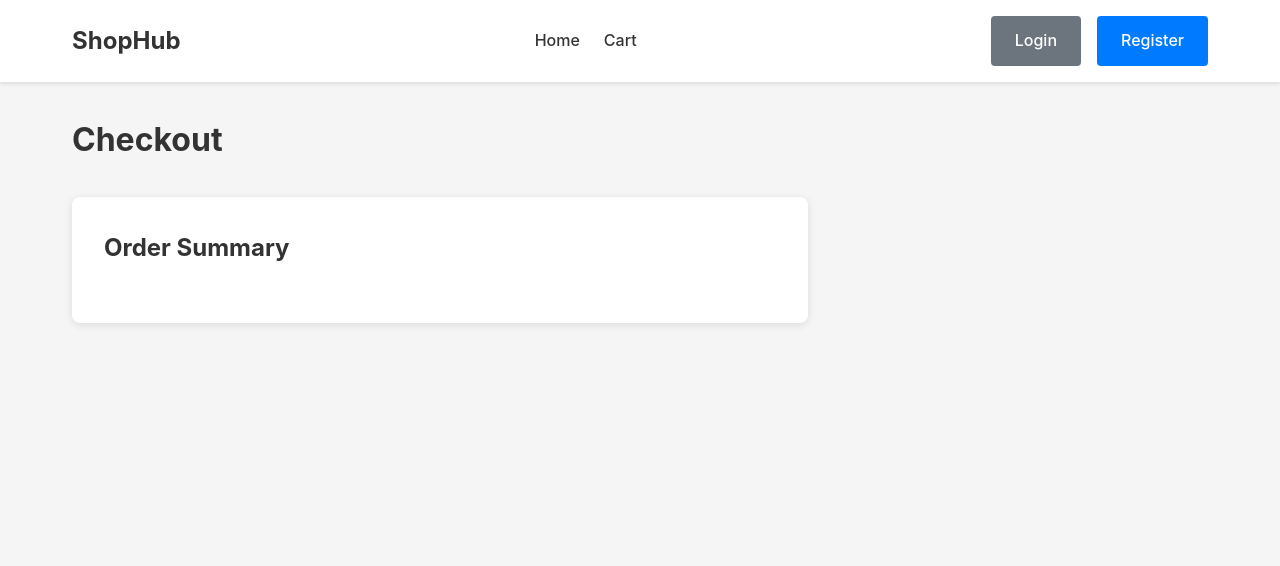
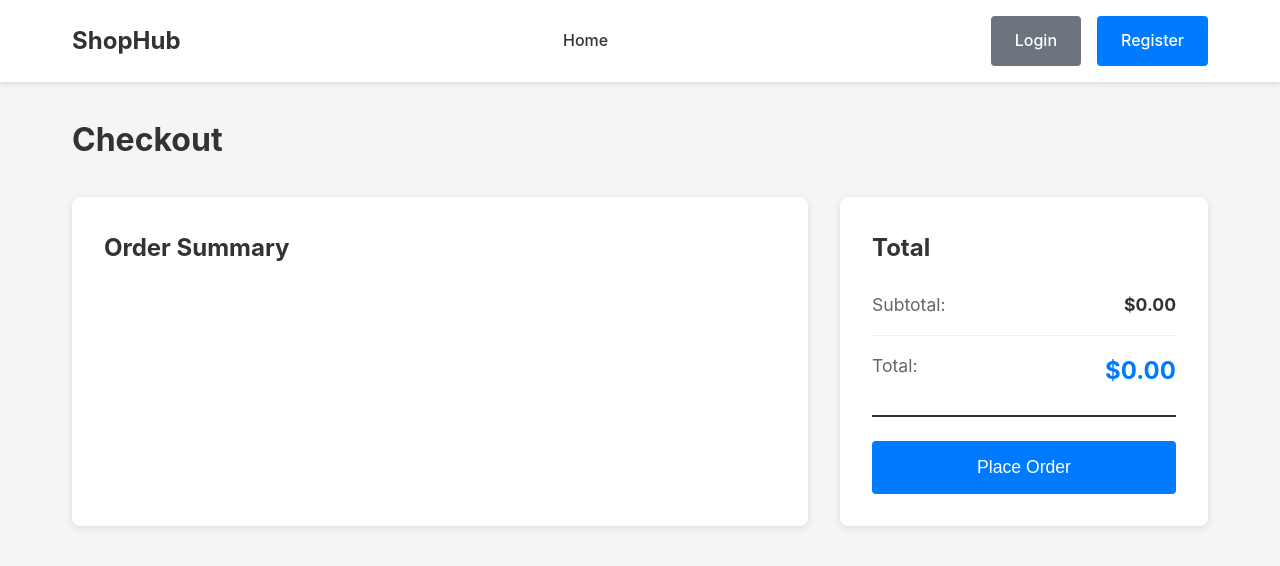
Before and after one commit to giovannikuntadi/ecommerce-react-js, a React (Vite) app: page /cart in a window 1280 px wide. Shown: the top 566 px of the page. Built offline with nearby package versions, Linux system fonts and the light colour scheme.

Commit message:
feat: add checkout/purchase feature

```diff
--- a/src/components/Navbar.jsx
+++ b/src/components/Navbar.jsx
@@ -15,9 +15,12 @@
           <Link to="/" className="navbar-link">
             Home
           </Link>
-          <Link to="/cart" className="navbar-link">
-            Cart
-          </Link>
+
+          {user && (
+            <Link to="/cart" className="navbar-link">
+              Cart
+            </Link>
+          )}
         </div>
         <div className="navbar-auth">
           {user ? (
--- a/src/contexts/Cart/CartProvider.jsx
+++ b/src/contexts/Cart/CartProvider.jsx
@@ -50,8 +50,32 @@
     [cartItems, removeFromCart],
   );
 
+  const getCartTotal = useCallback(() => {
+    const total = cartItems.reduce((total, item) => {
+      const product = getProductById(item.id);
+      return total + (product ? product.price * item.quantity : 0);
+    }, 0);
+
+    return total;
+  }, [cartItems]);
+
+  const clearOrder = useCallback(() => {
+    setCartItems([]);
+    alert('Thank you for your purchase!!');
+  }, []);
+
   return (
-    <CartContext.Provider value={{ cartItems, addToCart, getCartItemsWithProducts, updateQuantity, removeFromCart }}>
+    <CartContext.Provider
+      value={{
+        cartItems,
+        addToCart,
+        getCartItemsWithProducts,
+        updateQuantity,
+        removeFromCart,
+        getCartTotal,
+        clearOrder,
+      }}
+    >
       {children}
     </CartContext.Provider>
   );
--- a/src/pages/Cart.jsx
+++ b/src/pages/Cart.jsx
@@ -2,7 +2,11 @@
 import { useCallback, useMemo } from 'react';
 
 export function Cart() {
-  const { getCartItemsWithProducts, updateQuantity, removeFromCart } = useCart();
+  const { getCartItemsWithProducts, updateQuantity, removeFromCart, getCartTotal, clearOrder } = useCart();
+
+  const cartTotal = useMemo(() => {
+    return getCartTotal();
+  }, [getCartTotal]);
 
   const cartItems = useMemo(() => {
     return getCartItemsWithProducts();
@@ -49,7 +53,7 @@
           <div className="checkout-items">
             <h2 className="checkout-section-title">Order Summary</h2>
             {cartItems.map(item => (
-              <div className="checkout-item">
+              <div className="checkout-item" key={item.id}>
                 <img src={item.product.image} alt={item.product.name} className="checkout-item-image" />
                 <div className="checkout-item-details">
                   <h3 className="checkout-item-name">{item.product.name}</h3>
@@ -79,6 +83,20 @@
               </div>
             ))}
           </div>
+          <div className="checkout-summary">
+            <h2 className="checkout-section-title">Total</h2>
+            <div className="checkout-total">
+              <p className="checkout-total-label">Subtotal: </p>
+              <p className="checkout-total-value">${cartTotal.toFixed(2)}</p>
+            </div>
+            <div className="checkout-total">
+              <p className="checkout-total-label">Total: </p>
+              <p className="checkout-total-value checkout-total-final">${cartTotal.toFixed(2)}</p>
+            </div>
+            <button className="btn btn-primary btn-large btn-block" onClick={() => clearOrder()}>
+              Place Order
+            </button>
+          </div>
         </div>
       </div>
     </div>
```
